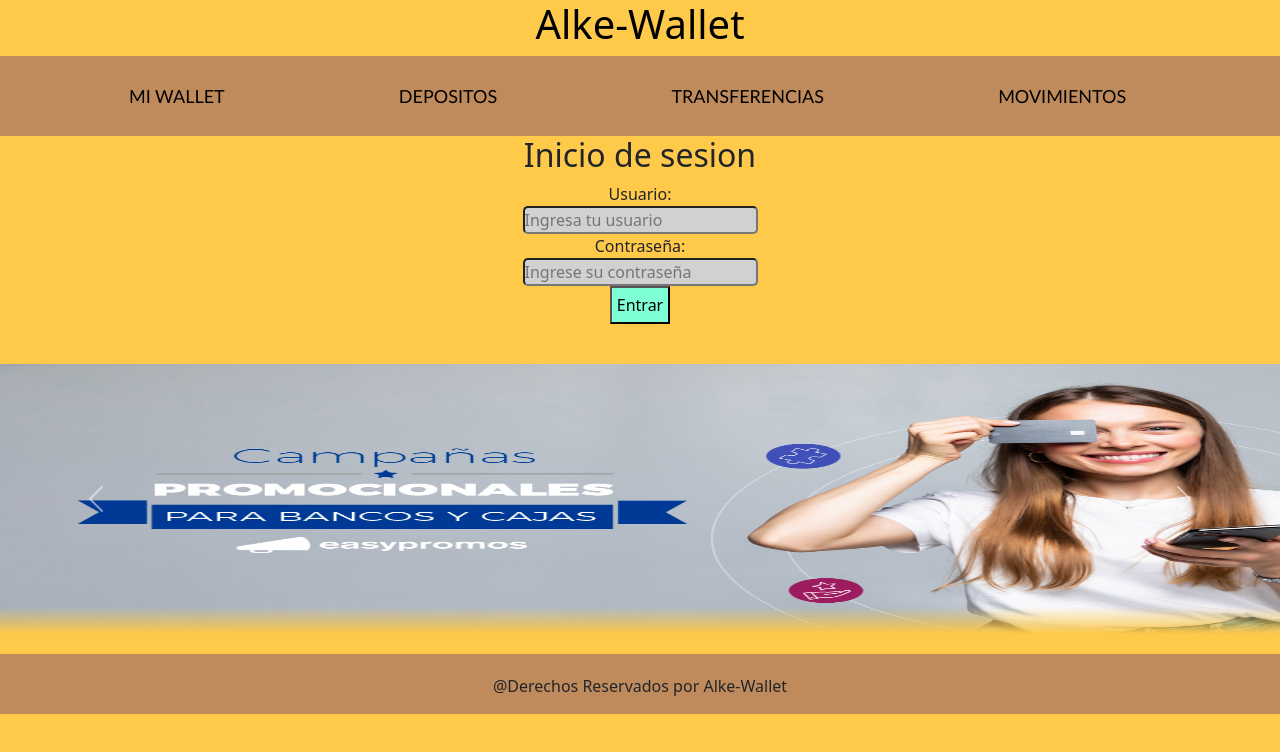
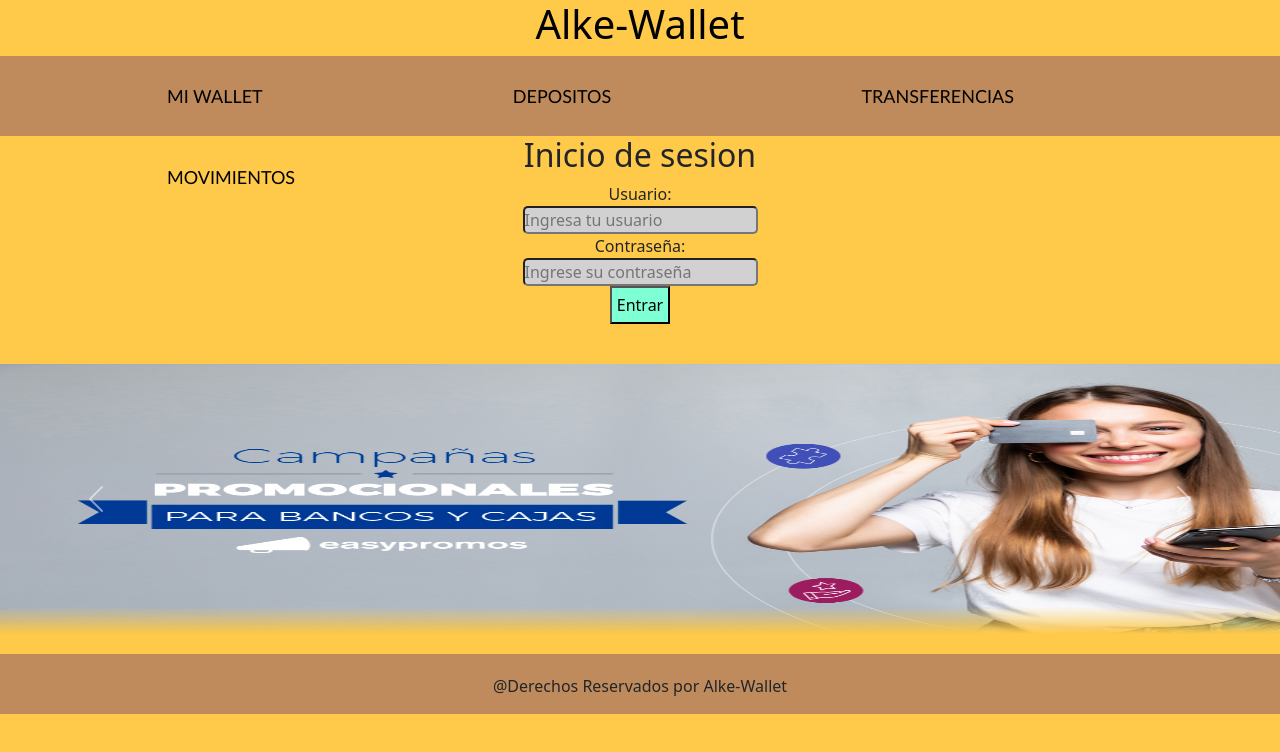
Before and after one commit to matc1996/Evaluacion-Integradora, a plain HTML site: page index.html in a window 1280 px wide. Shown: the top 752 px of the page. Drawn offline with nearby package versions, Linux system fonts and the light colour scheme.

Commit message:
correccion

```diff
--- a/assets/css/style.css
+++ b/assets/css/style.css
@@ -28,7 +28,7 @@ nav ul {
 nav ul li {
     display: inline-block;
     line-height: 80px;
-    margin: 0 72px;
+    margin: 0 110px;
 }
 
 nav ul li a {
```
